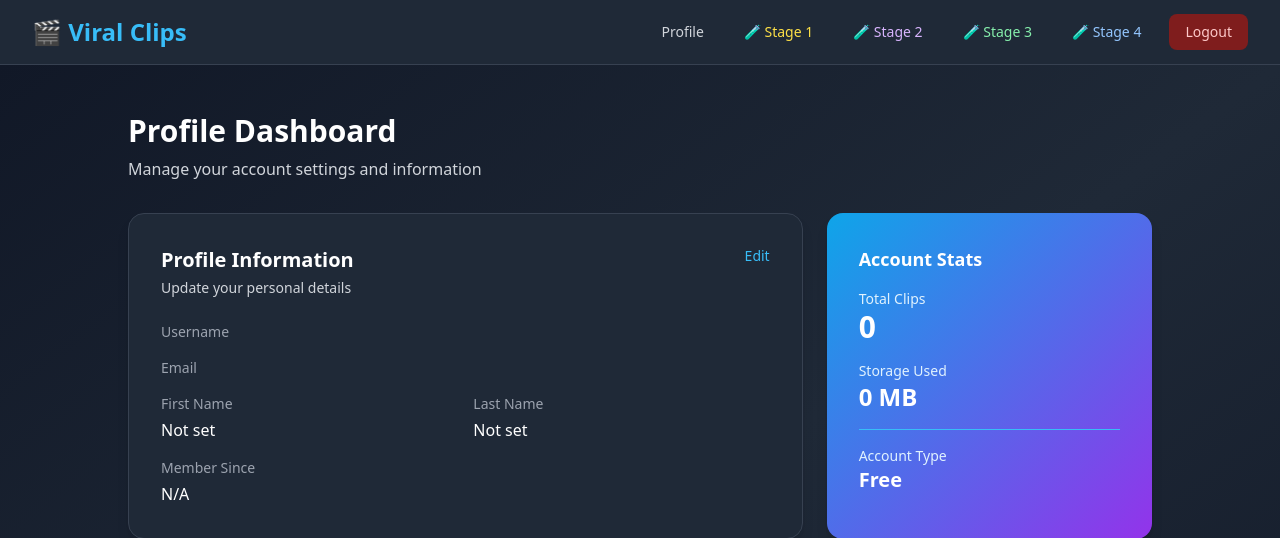
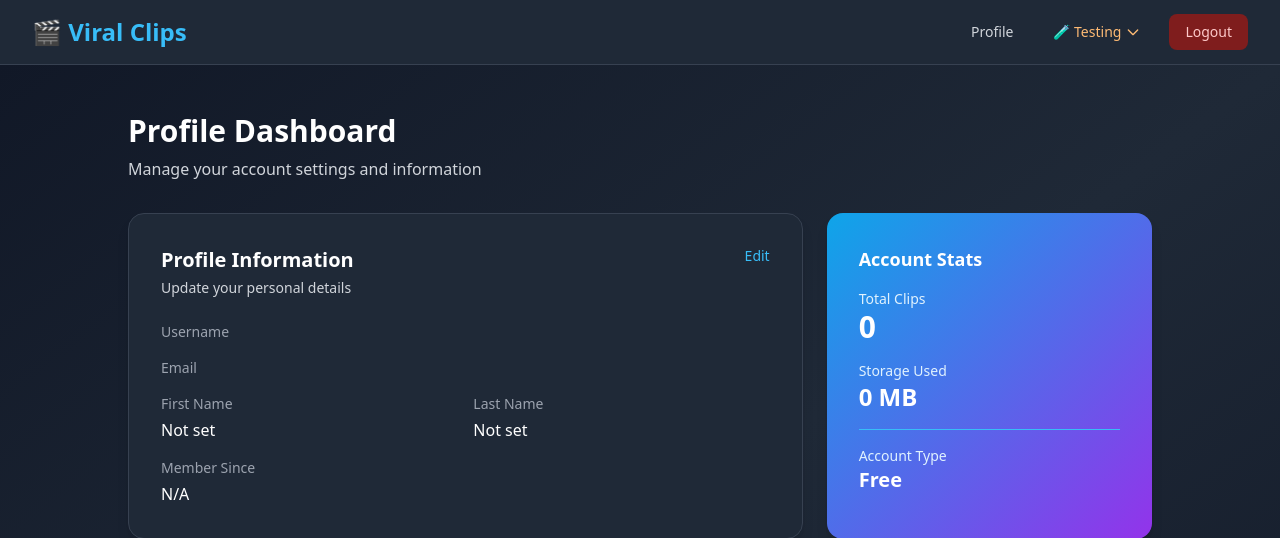
Before and after one commit to yevgetman/koolclips.ai, a Django app: page /profile/ in a window 1280 px wide. Shown: the top 538 px of the page. Run offline with Django 4.2, Linux system fonts and the light colour scheme; the visitor is signed in with stand-in values (Sample User, id 1); data that the repository does not hold is empty; parts of the project's set-up code (start-up, migrations or seed data) failed here and were passed over; some libraries are stand-ins or nearby versions.

Commit message:
Consolidate stage links into Testing dropdown in nav
- Replace 4 individual stage links with dropdown menu
- Dropdown shows all stages with descriptive names
- Click outside to close dropdown
- Cleaner navigation bar

```diff
--- a/templates/base.html
+++ b/templates/base.html
@@ -59,18 +59,31 @@
                         <a href="/profile/" class="text-gray-300 hover:text-primary-400 px-3 py-2 rounded-md text-sm font-medium transition-colors">
                             Profile
                         </a>
-                        <a href="/test/stage1/" class="text-yellow-300 hover:text-yellow-200 px-3 py-2 rounded-md text-sm font-medium transition-colors">
-                            🧪 Stage 1
-                        </a>
-                        <a href="/test/stage2/" class="text-purple-300 hover:text-purple-200 px-3 py-2 rounded-md text-sm font-medium transition-colors">
-                            🧪 Stage 2
-                        </a>
-                        <a href="/test/stage3/" class="text-green-300 hover:text-green-200 px-3 py-2 rounded-md text-sm font-medium transition-colors">
-                            🧪 Stage 3
-                        </a>
-                        <a href="/test/stage4/" class="text-blue-300 hover:text-blue-200 px-3 py-2 rounded-md text-sm font-medium transition-colors">
-                            🧪 Stage 4
-                        </a>
+                        <!-- Testing Dropdown -->
+                        <div class="relative" id="testing-dropdown">
+                            <button onclick="toggleTestingDropdown()" class="text-orange-300 hover:text-orange-200 px-3 py-2 rounded-md text-sm font-medium transition-colors flex items-center space-x-1">
+                                <span>🧪 Testing</span>
+                                <svg class="w-4 h-4" fill="none" stroke="currentColor" viewBox="0 0 24 24">
+                                    <path stroke-linecap="round" stroke-linejoin="round" stroke-width="2" d="M19 9l-7 7-7-7" />
+                                </svg>
+                            </button>
+                            <div id="testing-menu" class="hidden absolute right-0 mt-2 w-56 bg-gray-800 border border-gray-700 rounded-lg shadow-xl z-50">
+                                <div class="py-1">
+                                    <a href="/test/stage1/" class="block px-4 py-2 text-sm text-yellow-300 hover:bg-gray-700 transition-colors">
+                                        Stage 1: Upload & Extract
+                                    </a>
+                                    <a href="/test/stage2/" class="block px-4 py-2 text-sm text-purple-300 hover:bg-gray-700 transition-colors">
+                                        Stage 2: Transcription
+                                    </a>
+                                    <a href="/test/stage3/" class="block px-4 py-2 text-sm text-green-300 hover:bg-gray-700 transition-colors">
+                                        Stage 3: Segment Selection
+                                    </a>
+                                    <a href="/test/stage4/" class="block px-4 py-2 text-sm text-blue-300 hover:bg-gray-700 transition-colors">
+                                        Stage 4: Clip Editing
+                                    </a>
+                                </div>
+                            </div>
+                        </div>
                         <button onclick="handleLogout()" class="bg-red-900 text-red-200 hover:bg-red-800 px-4 py-2 rounded-lg text-sm font-medium transition-colors">
                             Logout
                         </button>
@@ -130,6 +143,21 @@
             }, 5000);
         }
 
+        // Testing dropdown toggle
+        function toggleTestingDropdown() {
+            const menu = document.getElementById('testing-menu');
+            menu.classList.toggle('hidden');
+        }
+
+        // Close dropdown when clicking outside
+        document.addEventListener('click', function(event) {
+            const dropdown = document.getElementById('testing-dropdown');
+            const menu = document.getElementById('testing-menu');
+            if (dropdown && menu && !dropdown.contains(event.target)) {
+                menu.classList.add('hidden');
+            }
+        });
+
         // Logout function
         async function handleLogout() {
             try {
```
